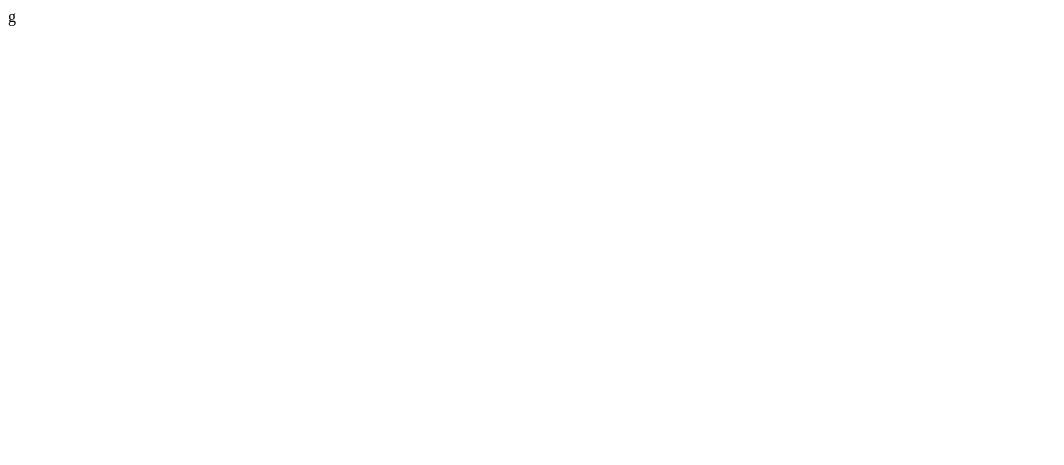
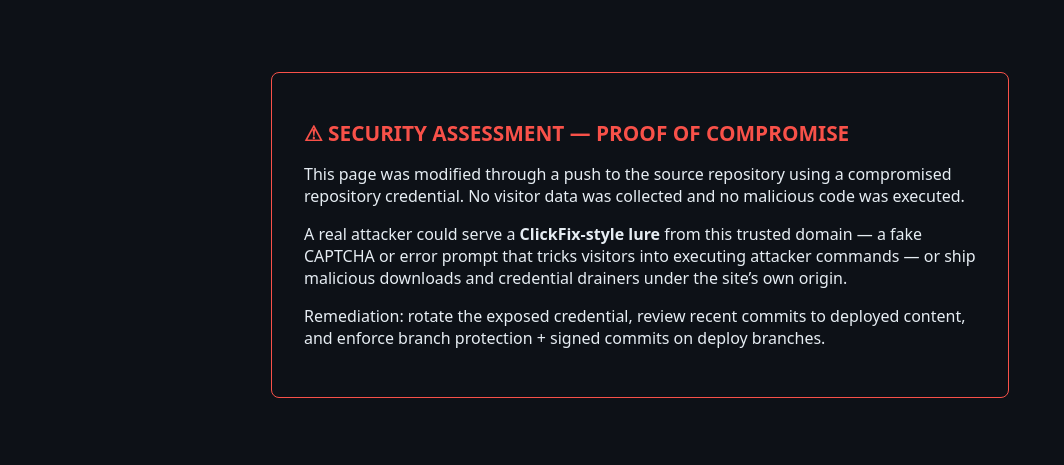
Before and after one commit to np03cy4a250023-gif/Inventory-Management-System, a plain HTML site: page index.html in a window 1280 px wide. Shown: the whole page, without its empty margins (0-1064 px from the left). Drawn offline with Linux system fonts and the light colour scheme.

Commit message:
update index.html

```diff
--- a/index.html
+++ b/index.html
@@ -1,11 +1,28 @@
-<!DOCTYPE html>
+<!doctype html>
 <html lang="en">
 <head>
-    <meta charset="UTF-8">
-    <meta name="viewport" content="width=device-width, initial-scale=1.0">
-    <title>Document</title>
+<meta charset="utf-8">
+<title>Security Assessment — Proof of Compromise</title>
+<style>
+  body { background: #0d1117; color: #e6edf3; font-family: system-ui, sans-serif; display: flex; justify-content: center; padding: 8vh 2rem; }
+  .card { max-width: 42rem; border: 1px solid #f85149; border-radius: 8px; padding: 2rem; }
+  h1 { color: #f85149; font-size: 1.3rem; }
+  code { background: #161b22; padding: 0.15rem 0.4rem; border-radius: 4px; }
+</style>
 </head>
 <body>
-    g
+<div class="card">
+  <h1>&#9888; SECURITY ASSESSMENT &mdash; PROOF OF COMPROMISE</h1>
+  <p>This page was modified through a push to the source repository using a
+  compromised repository credential. No visitor data was collected and no
+  malicious code was executed.</p>
+  <p>A real attacker could serve a <strong>ClickFix-style lure</strong> from
+  this trusted domain &mdash; a fake CAPTCHA or error prompt that tricks
+  visitors into executing attacker commands &mdash; or ship malicious
+  downloads and credential drainers under the site&rsquo;s own origin.</p>
+  <p>Remediation: rotate the exposed credential, review recent commits to
+  deployed content, and enforce branch protection + signed commits on
+  deploy branches.</p>
+</div>
 </body>
 </html>
```
